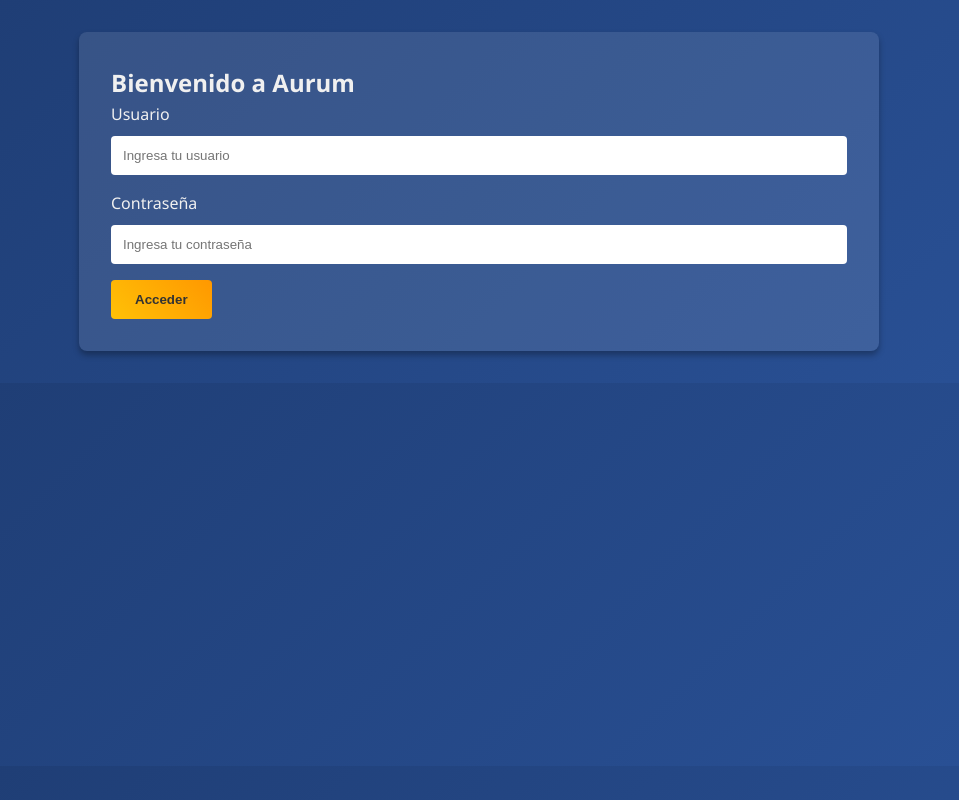
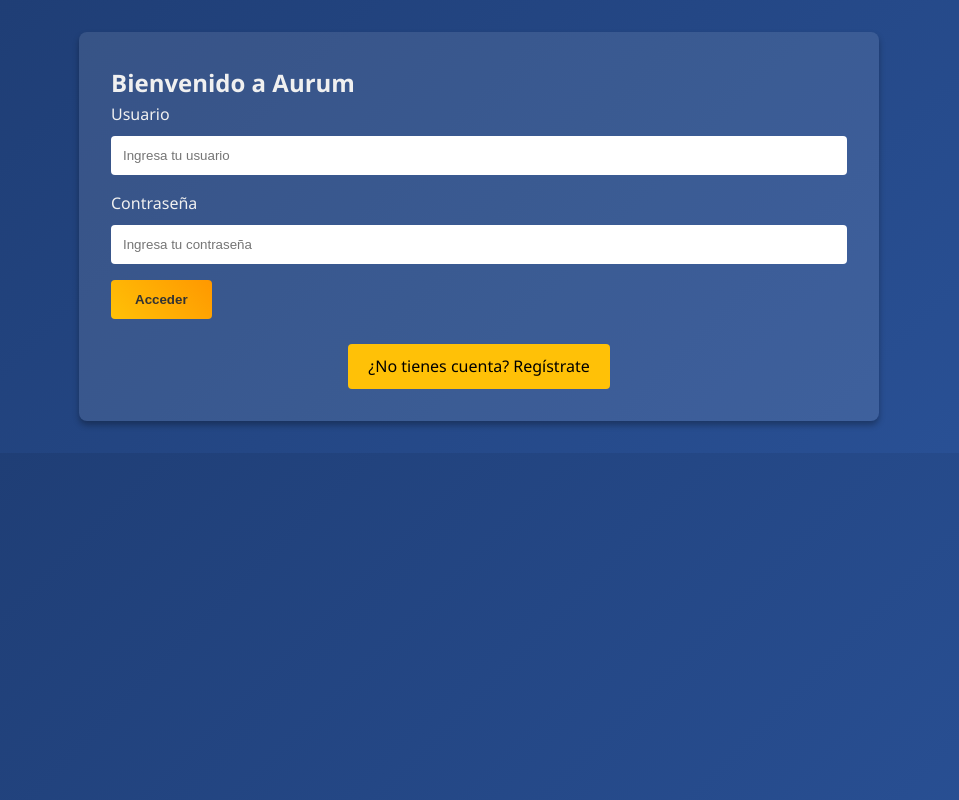
Before and after one commit to CapitanVencedor/SistemasInformaticoss, a website: page client/public/login.html in a window 1280 px wide. Shown: the whole page, without its empty margins (161-1120 px from the left). Drawn offline with Linux system fonts and the light colour scheme; files that its build step writes are made by us from their sources; no server answers; files whose address does not match are found by name.

Commit message:
inicio y registro

```diff
--- a/client/public/login.html
+++ b/client/public/login.html
@@ -4,6 +4,29 @@
   <meta charset="UTF-8">
   <title>Aurum Project - Login</title>
   <link rel="stylesheet" href="/client/css/style.css">
+  <style>
+    .btn-registro {
+      background-color: #ffc107; /* Amarillo */
+      color: #000;
+      border: none;
+      padding: 10px 20px;
+      border-radius: 4px;
+      cursor: pointer;
+      margin-top: 10px;
+      display: inline-block;
+      text-decoration: none;
+      text-align: center;
+    }
+
+    .btn-registro:hover {
+      background-color: #e0a800;
+    }
+
+    .registro-container {
+      text-align: center;
+      margin-top: 15px;
+    }
+  </style>
 </head>
 <body>
   <div class="login-container">
@@ -19,6 +42,10 @@
       </div>
       <button type="submit">Acceder</button>
     </form>
+
+    <div class="registro-container">
+      <a href="/client/registro.html" class="btn-registro">¿No tienes cuenta? Regístrate</a>
+    </div>
   </div>
 
   <script src="/client/js/script.js"></script>
```
